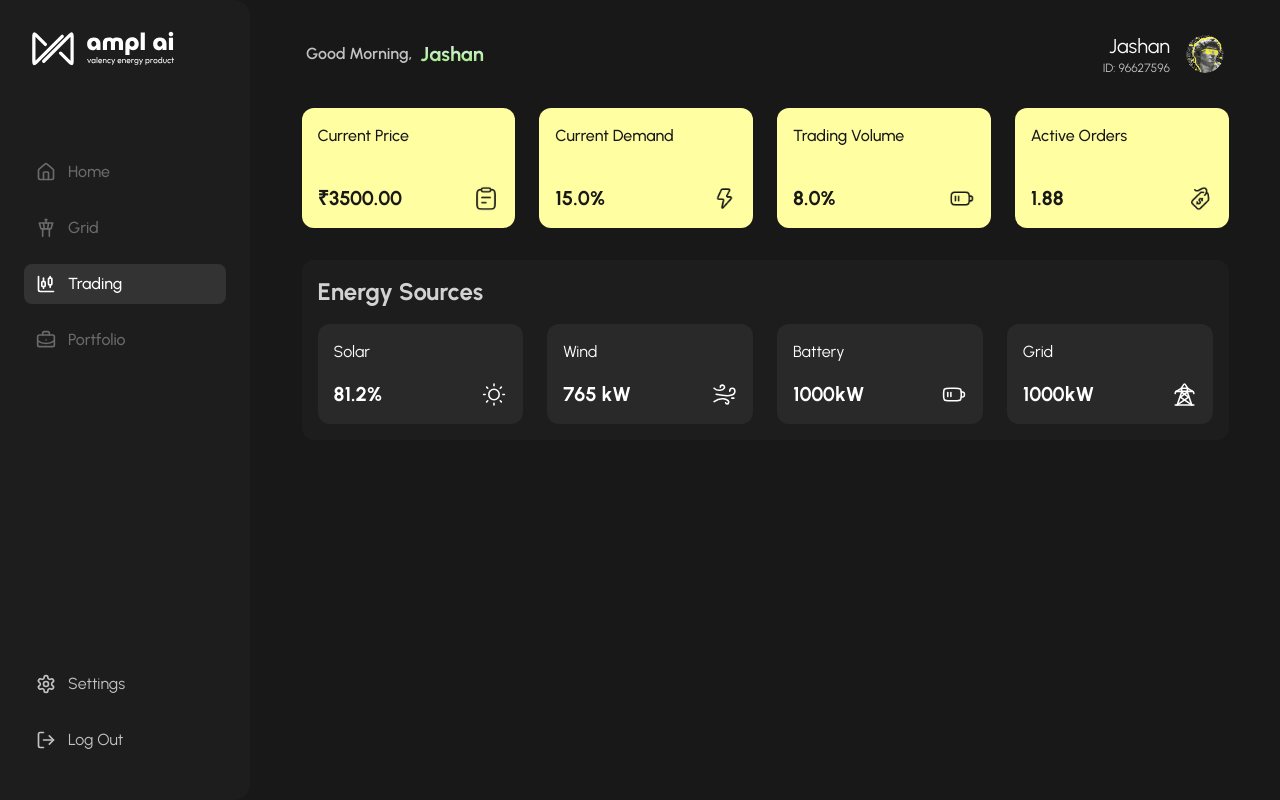
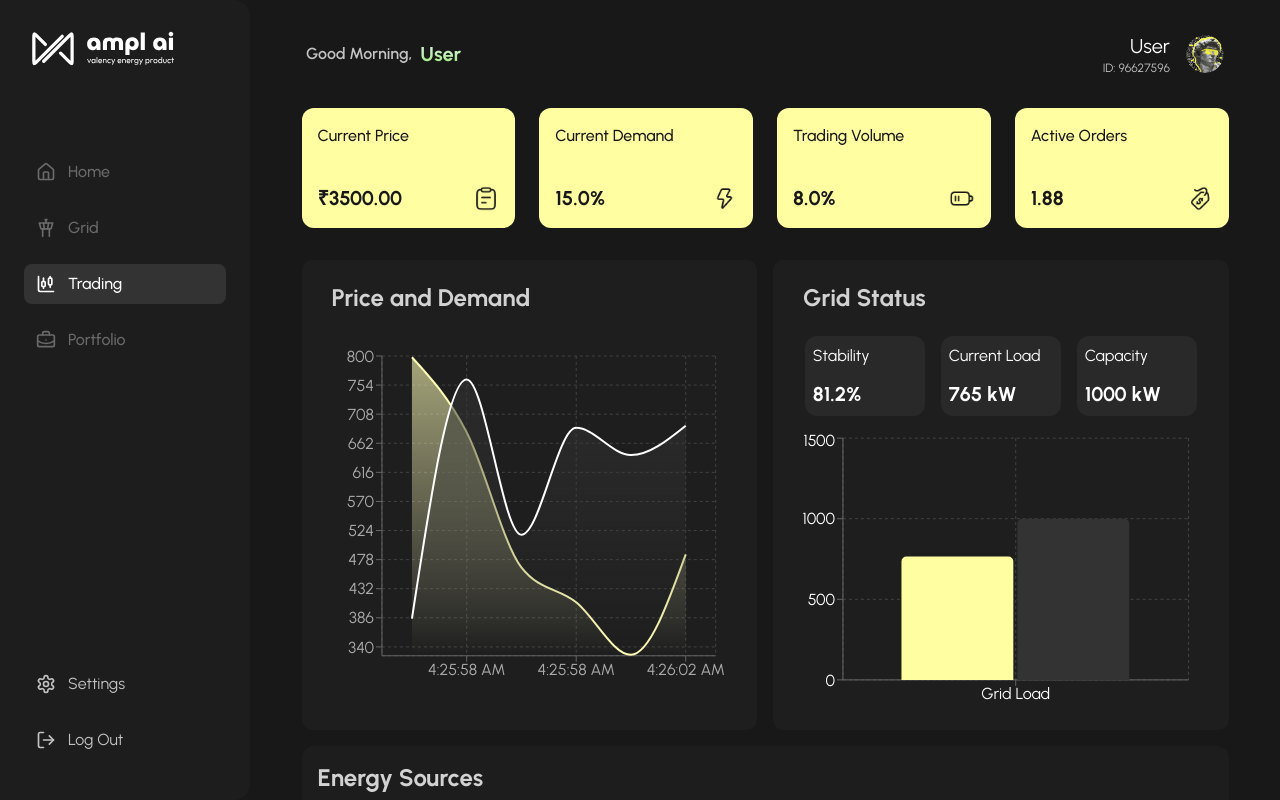
Before and after one commit to Jashany/ValencyFrontend, a React (Vite) app: page /admin/trading in a window 1280 px wide. Built offline with nearby package versions, Linux system fonts and the light colour scheme.

Commit message:
changes push

```diff
--- a/src/Admin/AdminTrading.jsx
+++ b/src/Admin/AdminTrading.jsx
@@ -1,10 +1,41 @@
 import HeadCards from "../Components/Cards/HeadCards";
 import EnergyCard from "../Components/Cards/Energycard";
-import { TradingCardsData,EnergySources } from "./data.mjs";
+import { TradingCardsData, EnergySources } from "./data.mjs";
+import DoubleAreaChart from "../Components/Charts/DoubleAreaChart";
+import { generatePriceAndDemand } from "../Functions/GenerateFnc";
+import DoubleBarChart from "../Components/Charts/DoubleBarChart";
+import GridLoad from "../Components/Charts/Grid";
+import { Grid } from "lucide-react";
+
+const TradingData = {
+  heading: "Grid Status",
+  upperData: [
+    {
+      heading: "Stability",
+      text: "81.2%",
+    },
+    {
+      heading: "Current Load",
+      text: "765 kW",
+    },
+    {
+      heading: "Capacity",
+      text: "1000 kW",
+    },
+  ],
+  data: [
+    {
+      grid: "Grid Load",
+      current: 765,
+      capacity: 1000,
+    },
+  ],
+};
+
 const AdminTrading = () => {
-    return (
+  return (
     <div className="flex flex-col w-[90%] gap-4 mx-auto">
-          <div className="grid grid-cols-1 md:grid-cols-2 lg:grid-cols-4 gap-6 w-full mb-4">
+      <div className="grid grid-cols-1 md:grid-cols-2 lg:grid-cols-4 gap-6 w-full mb-4">
         {TradingCardsData.map((item) => (
           <HeadCards
             key={item.heading}
@@ -14,9 +45,29 @@ const AdminTrading = () => {
           />
         ))}
       </div>
-    <EnergyCard heading={EnergySources.heading} data={EnergySources.data} />
+      <div className="flex min-h-[350px] max-h-[500px] lg:flex-row flex-col w-full gap-4">
+        <div className="flex flex-1">
+          <DoubleAreaChart
+            generateData={generatePriceAndDemand}
+            xKey={"time"}
+            yKeys={["price", "demand"]} // Matching keys
+            heading={"Price and Demand"}
+          />
+        </div>
+        <div className="flex flex-1">
+          <GridLoad
+            upperData={TradingData.upperData}
+            data={TradingData.data}
+            heading={TradingData.heading}
+            xKey={"grid"}
+            yKey1={"current"}
+            yKey2={"capacity"}
+          />
+        </div>
+      </div>
+      <EnergyCard heading={EnergySources.heading} data={EnergySources.data} />
     </div>
-    );
-}
+  );
+};
 
 export default AdminTrading;
--- a/src/Components/Charts/DoubleAreaChart.jsx
+++ b/src/Components/Charts/DoubleAreaChart.jsx
@@ -9,38 +9,59 @@ import {
   ResponsiveContainer,
 } from "recharts";
 
-const DoubleAreaChart = ({ data: initialData, xKey, yKeys, heading }) => {
-  const [data, setData] = useState(initialData || []);
-  const gradientIds = ["colorGradient1", "colorGradient2"]; // Gradient IDs for both areas
+const DoubleAreaChart = ({
+  xKey = "time",
+  yKeys,
+  heading,
+  generateData, // Function to generate real-time data
+}) => {
+  const [data, setData] = useState([]);
 
-  useEffect(() => {
-    const addRandomData = () => {
-      setData((prevData) => {
-        const nextIndex = prevData.length + 1;
-        const lastValues = yKeys.map(
-          (yKey) => prevData[prevData.length - 1]?.[yKey] || 50
-        ); // Default to 50 if no data exists
+  // Function to calculate dynamic Y-axis domain and ticks
+  const calculateYAxisDomainAndTicks = (data) => {
+    if (data.length === 0) return { domain: [0, 12], ticks: [10, 11, 12] }; // Default for no data
 
-        const newValues = lastValues.map(
-          (lastValue) =>
-            Math.max(0, Math.min(1000, lastValue + (Math.random() * 200 - 100))) // Change by ±100, keeping within 0-1000
+    // Collect all y-values from the provided yKeys
+    const yValues = data.flatMap((item) => yKeys.map((key) => item[key]));
+    const min = Math.min(...yValues);
+    const max = Math.max(...yValues);
+
+    // Calculate domain with a small margin
+    let domain = [Math.floor(min - 1), Math.ceil(max + 1)];
+
+    // Generate ticks as whole numbers based on the min and max
+    let ticks = Array.from(
+      { length: domain[1] - domain[0] + 1 },
+      (_, i) => domain[0] + i
     );
 
-        const newEntry = { [xKey]: nextIndex };
-        yKeys.forEach((yKey, i) => (newEntry[yKey] = newValues[i]));
-
-        // Delete the oldest data point
-        if (prevData.length > 10) prevData.shift();
-        return [...prevData, newEntry];
-      });
+    return { domain, ticks };
   };
 
-    // Add random data every 2 seconds
-    const intervalId = setInterval(addRandomData, 2000);
+  // Initialize and update data dynamically
+  useEffect(() => {
+    if (typeof generateData !== "function") {
+      console.error("generateData must be a function");
+      return;
+    }
 
-    // Cleanup interval on unmount
-    return () => clearInterval(intervalId);
-  }, [xKey, yKeys]);
+    // Initialize with 5 data points
+    const initialData = Array.from({ length: 5 }, generateData);
+    setData(initialData);
+
+    // Update data every 1 second
+    const intervalId = setInterval(() => {
+      setData((prevData) => {
+        const newData = [...prevData, generateData()];
+        if (newData.length > 10) newData.shift(); // Keep only the last 10 entries
+        return newData;
+      });
+    }, 4000);
+
+    return () => clearInterval(intervalId); // Cleanup interval on unmount
+  }, [generateData]);
+
+  const { domain, ticks } = calculateYAxisDomainAndTicks(data); // Get dynamic Y-axis domain and ticks
 
   return (
     <div
@@ -73,7 +94,6 @@ const DoubleAreaChart = ({ data: initialData, xKey, yKeys, heading }) => {
           margin={{ top: 20, right: 10, left: 10, bottom: 10 }}
         >
           <defs>
-            <defs>
             <linearGradient id="gradient1" x1="0" y1="0" x2="0" y2="1">
               <stop offset="0%" stopColor="#FFFEB6" stopOpacity={1} />
               <stop
@@ -85,7 +105,7 @@ const DoubleAreaChart = ({ data: initialData, xKey, yKeys, heading }) => {
             <linearGradient id="gradient2" x1="0" y1="0" x2="0" y2="1">
               <stop
                 offset="0%"
-                  stopColor="rgba(51, 51, 51, 01)"
+                stopColor="rgba(51, 51, 51, 1)"
                 stopOpacity={1}
               />
               <stop
@@ -95,19 +115,23 @@ const DoubleAreaChart = ({ data: initialData, xKey, yKeys, heading }) => {
               />
             </linearGradient>
           </defs>
-          </defs>
           <CartesianGrid strokeDasharray="3 3" stroke="#444" />
           <XAxis
             dataKey={xKey}
             tick={{ fill: "#aaa" }}
             padding={{ left: 30, right: 30 }}
           />
-          <YAxis tick={{ fill: "#aaa" }} />
+          <YAxis
+            tick={{ fill: "#aaa" }}
+            domain={domain} // Set dynamic domain
+            ticks={ticks} // Set dynamic ticks
+          />
           <Tooltip
             contentStyle={{
               borderRadius: "8px 8px 8px 0px",
               border: "0.5px solid #3D3D3D",
-              background: "linear-gradient(77deg, rgba(47, 47, 47, 0.80) 21.25%, rgba(44, 44, 44, 0.40) 81.06%)",
+              background:
+                "linear-gradient(77deg, rgba(47, 47, 47, 0.80) 21.25%, rgba(44, 44, 44, 0.40) 81.06%)",
               backdropFilter: "blur(16px)",
               color: "#fff",
             }}
@@ -122,14 +146,15 @@ const DoubleAreaChart = ({ data: initialData, xKey, yKeys, heading }) => {
           {/* First Area */}
           <Area
             type="monotone"
-            dataKey="value1"
+            dataKey={yKeys[0]}
             stroke="#FFFEB6"
             strokeWidth={2}
             fill="url(#gradient1)"
           />
+          {/* Second Area */}
           <Area
             type="monotone"
-            dataKey="value2"
+            dataKey={yKeys[1]}
             stroke="#FFF"
             strokeWidth={2}
             fill="url(#gradient2)"
--- /dev/null
+++ b/src/Components/Charts/Grid.jsx
@@ -0,0 +1,121 @@
+import React from "react";
+import {
+  BarChart as RechartsBarChart,
+  Bar,
+  XAxis,
+  YAxis,
+  CartesianGrid,
+  Tooltip,
+  ResponsiveContainer,
+} from "recharts";
+
+const GridLoad = ({ heading, upperData, data, xKey, yKey1, yKey2 }) => {
+  const gradientId1 = "colorGradient1";
+  const gradientId2 = "colorGradient2";
+
+  return (
+    <div
+      style={{
+        width: "100%",
+        height: "100%",
+        backgroundColor: "#1e1e1e",
+        borderRadius: "10px",
+        padding: "10px",
+      }}
+    >
+      {heading && (
+        <h3
+          style={{
+            textAlign: "left",
+            color: "#d2d2d2",
+            marginBottom: "20px",
+            fontSize: "1.5rem",
+            fontWeight: "700",
+            marginLeft: "20px",
+            marginTop: "10px",
+          }}
+        >
+          {heading}
+        </h3>
+      )}
+      <div className="grid grid-cols-1 md:grid-cols-3 gap-4 w-[90%] mx-auto mb-3">
+        {upperData.map((item, index) => (
+          <div
+            key={index}
+            className="text-white p-2 bg-[#292929] rounded-xl flex flex-col gap-3"
+          >
+            <h3>{item.heading}</h3>
+            <p className="font-bold text-xl">{item.text}</p>
+          </div>
+        ))}
+      </div>
+      <ResponsiveContainer width="100%" height="65%">
+        <RechartsBarChart
+          data={data}
+          margin={{ top: 10, right: 30, left: 0, bottom: 10 }}
+        >
+          <defs>
+            <linearGradient id={gradientId1} x1="0" y1="0" x2="0" y2="1">
+              <stop offset="0%" stopColor="#FFFEB6" stopOpacity={1} />
+              <stop
+                offset="100%"
+                stopColor="rgba(255, 254, 197, 0)"
+                stopOpacity={0}
+              />
+            </linearGradient>
+            <linearGradient id={gradientId2} x1="0" y1="0" x2="0" y2="1">
+              <stop offset="0%" stopColor="#85C1E9" stopOpacity={1} />
+              <stop
+                offset="100%"
+                stopColor="rgba(133, 193, 233, 0)"
+                stopOpacity={0}
+              />
+            </linearGradient>
+          </defs>
+          <CartesianGrid strokeDasharray="3 3" stroke="#444" />
+          <XAxis
+            dataKey={xKey}
+            tick={{ fill: "#fff" }}
+            padding={{ left: 30, right: 30 }}
+          />
+          <YAxis
+            tick={{ fill: "#fff" }}
+            ticks={[0,500, 1000, 1500]} // Custom Y-axis ticks
+            domain={[500, 1500]} // Ensures the Y-axis range covers these ticks
+          />
+          <Tooltip
+            contentStyle={{
+              borderRadius: "8px 8px 8px 0px",
+              border: "0.5px solid #3D3D3D",
+              background:
+                "linear-gradient(77deg, rgba(47, 47, 47, 0.80) 21.25%, rgba(44, 44, 44, 0.40) 81.06%)",
+              backdropFilter: "blur(16px)",
+              color: "#fff",
+            }}
+            itemStyle={{
+              background: "linear-gradient(90deg, #AAE6E7 0%, #95E362 100%)",
+              WebkitBackgroundClip: "text",
+              color: "transparent",
+              fontSize: "1rem",
+              fontWeight: "700",
+            }}
+          />
+          <Bar
+            dataKey={yKey1}
+            fill={`#FFFEA0`}
+            radius={[5, 5, 0, 0]}
+            name={yKey1}
+          />
+          <Bar
+            dataKey={yKey2}
+            fill={`#333333`}
+            radius={[5, 5, 0, 0]}
+            name={yKey2}
+          />
+        </RechartsBarChart>
+      </ResponsiveContainer>
+    </div>
+  );
+};
+
+export default GridLoad;
--- a/src/Components/UI/Header.jsx
+++ b/src/Components/UI/Header.jsx
@@ -18,14 +18,14 @@ export function Header() {
           }}
           className="font-bold text-xl"
         >
-          Jashan
+          User
         </span>
       </div>
       <div className="flex items-center gap-6">
         {/* <ShiftButton /> */}
         <div className="flex items-center gap-4">
           <div className="flex flex-col items-end">
-          <span className="text-xl text-PrimaryWhiteText">Jashan</span>
+          <span className="text-xl text-PrimaryWhiteText">User</span>
           <span className="text-xs text-muted-foreground text-PrimaryGrayText">ID: 96627596</span>
           </div>
           <img
--- a/src/Functions/GenerateFnc.jsx
+++ b/src/Functions/GenerateFnc.jsx
@@ -26,3 +26,20 @@ export const generateEnergyConsumption = (xKey = "time") => {
       pricePrediction: parseFloat((10 + Math.random() * 2).toFixed(2)),
     };
   };
+
+  export const generatePriceAndDemand = (xKey = "time") => {
+    return {
+      [xKey]: new Date().toLocaleTimeString(),
+      price: parseFloat((300 + Math.random() * 500).toFixed(2)), // Between 200 and 700
+      demand: parseFloat((300 + Math.random() * 500).toFixed(2)), // Between 200 and 700
+    };
+  };
+
+  export const generateLoadHistoryAndForecast = (xKey = "time") => {
+    return {
+      [xKey]: new Date().toLocaleTimeString(),
+      loadHistory: parseFloat((100 + Math.random() * 200).toFixed(2)), // Between 100 and 300
+      activeLoad: parseFloat((150 + Math.random() * 300).toFixed(2)),  // Between 150 and 450
+      forecastLoad: parseFloat((200 + Math.random() * 300).toFixed(2)), // Between 200 and 500
+    };
+  };
```
Also changed, not shown: src/Admin/AdminGrid.jsx (+7 -4 lines). Lines whose indentation alone changed are shown as unchanged.
